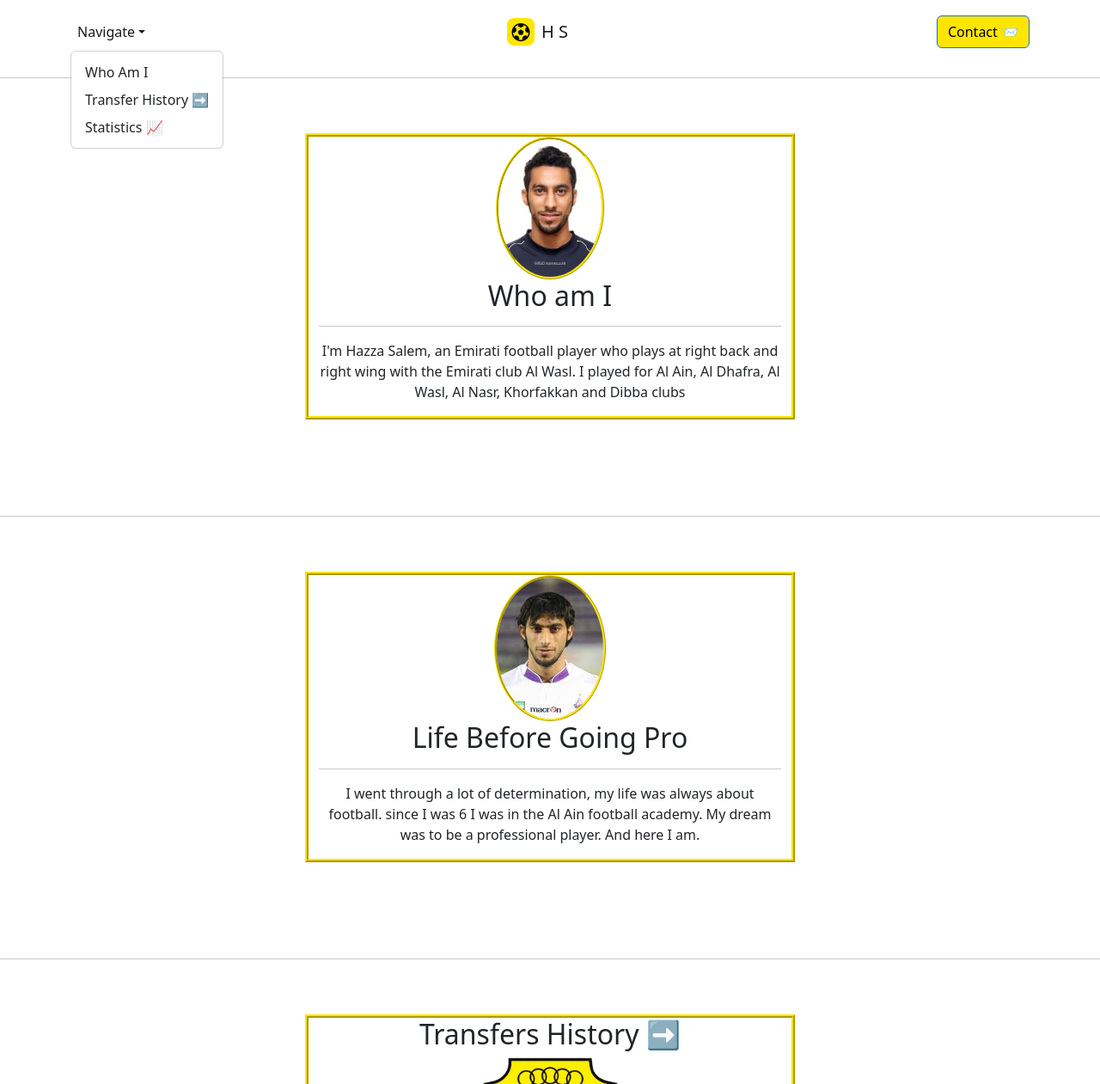
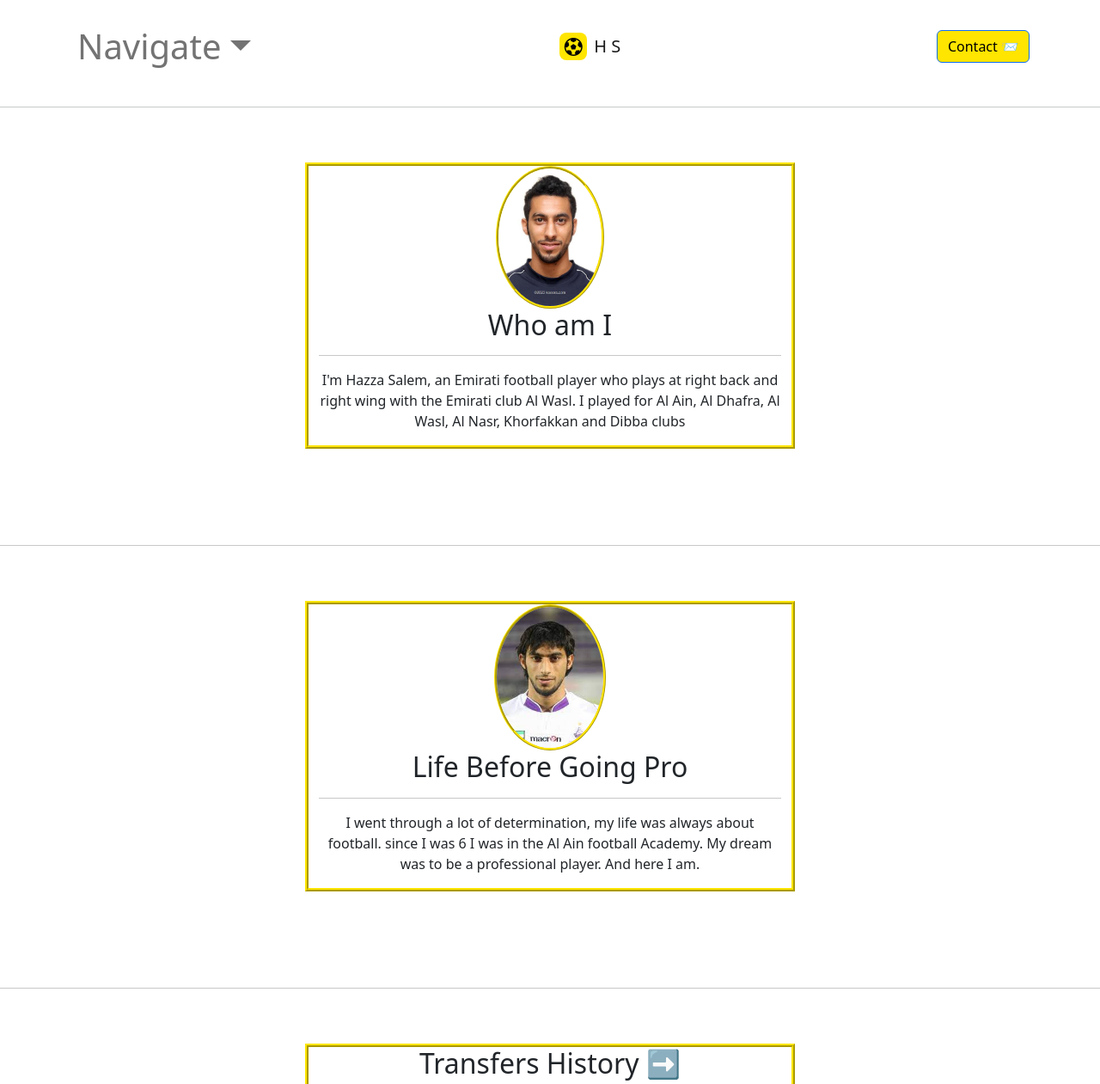
Before and after one commit to N9dev-dev/ITDPH, a plain HTML site: page index.html in a window 1280 px wide. Shown: the top 1261 px of the page at 86% size. Drawn offline with Linux system fonts and the light colour scheme.

Commit message:
Update index.html

```diff
--- a/index.html
+++ b/index.html
@@ -14,12 +14,12 @@
 <body style="background: #ffffff;--bs-primary: #60d064;--bs-primary-rgb: 96,208,100;">
     <nav class="navbar navbar-light navbar-expand-md py-3">
         <div class="container"><a class="navbar-brand d-flex align-items-center" href="#"><span class="bs-icon-sm bs-icon-rounded bs-icon-primary d-flex justify-content-center align-items-center me-2 bs-icon" style="background: rgb(255,229,0);color: rgb(0,0,0);"><i class="fa fa-soccer-ball-o" style="font-size: 21px;"></i></span><span>H S</span></a><button data-bs-toggle="collapse" class="navbar-toggler" data-bs-target="#navcol-4"><span class="visually-hidden">Toggle navigation</span><span class="navbar-toggler-icon"></span></button>
-            <div class="collapse navbar-collapse flex-grow-0 order-md-first" id="navcol-4">
+            <div class="collapse navbar-collapse fs-1 flex-grow-0 order-md-first" id="navcol-4">
                 <ul class="navbar-nav me-auto">
                     <li class="nav-item"></li>
                     <li class="nav-item"></li>
-                    <li class="nav-item dropdown show"><a class="dropdown-toggle nav-link" aria-expanded="true" data-bs-toggle="dropdown" href="#">Navigate</a>
-                        <div class="dropdown-menu show" data-bs-popper="none"><a class="dropdown-item" href="#who">Who Am I</a><a class="dropdown-item" href="#trans">Transfer History ➡</a><a class="dropdown-item" href="#stats">Statistics 📈</a></div>
+                    <li class="nav-item dropdown"><a class="dropdown-toggle nav-link" aria-expanded="false" data-bs-toggle="dropdown" href="#">Navigate</a>
+                        <div class="dropdown-menu"><a class="dropdown-item" href="#who">Who Am I</a><a class="dropdown-item" href="#trans">Transfer History ➡</a><a class="dropdown-item" href="#stats">Statistics 📈</a><a class="dropdown-item" href="#lbgp">Life before going pro 🦾</a></div>
                     </li>
                 </ul>
                 <div class="d-md-none my-2"><button class="btn btn-light me-2" type="button">Button</button><button class="btn btn-primary" type="button">Button</button></div>
@@ -40,10 +40,10 @@
     <hr>
     <div class="container py-4 py-xl-5">
         <div class="row mb-5">
-            <div class="col-md-8 col-xl-6 text-center mx-auto" id="who-1" style="border: 4px ridge rgb(255,229,0);"><img class="rounded-circle" width="130" height="170" src="assets/img/clipboard-image.png" style="border-style: inherit;border-color: rgb(255,229,0);">
+            <div class="col-md-8 col-xl-6 text-center mx-auto" id="lbgp" style="border: 4px ridge rgb(255,229,0);"><img class="rounded-circle" width="130" height="170" src="assets/img/clipboard-image.png" style="border-style: inherit;border-color: rgb(255,229,0);">
                 <h2>Life Before Going Pro</h2>
                 <hr>
-                <p>I went through a lot of determination, my life was always about football. since I was 6 I was in the Al Ain football academy. My dream was to be a professional player. And here I am.</p>
+                <p>I went through a lot of determination, my life was always about football. since I was 6 I was in the Al Ain football Academy. My dream was to be a professional player. And here I am.</p>
             </div>
         </div>
     </div>
@@ -156,6 +156,10 @@
                                 <td>Substitute On</td>
                                 <td>4</td>
                             </tr>
+                            <tr>
+                                <td>Trophies</td>
+                                <td>14</td>
+                            </tr>
                         </tbody>
                     </table>
                 </div>
```
